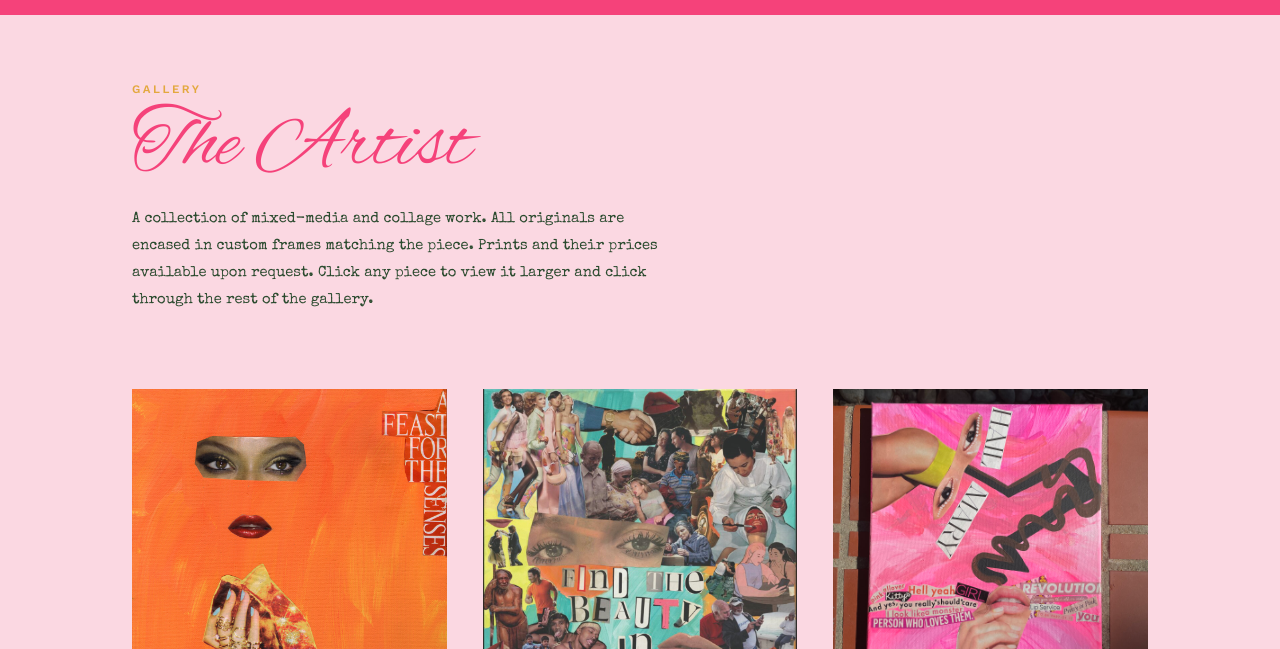
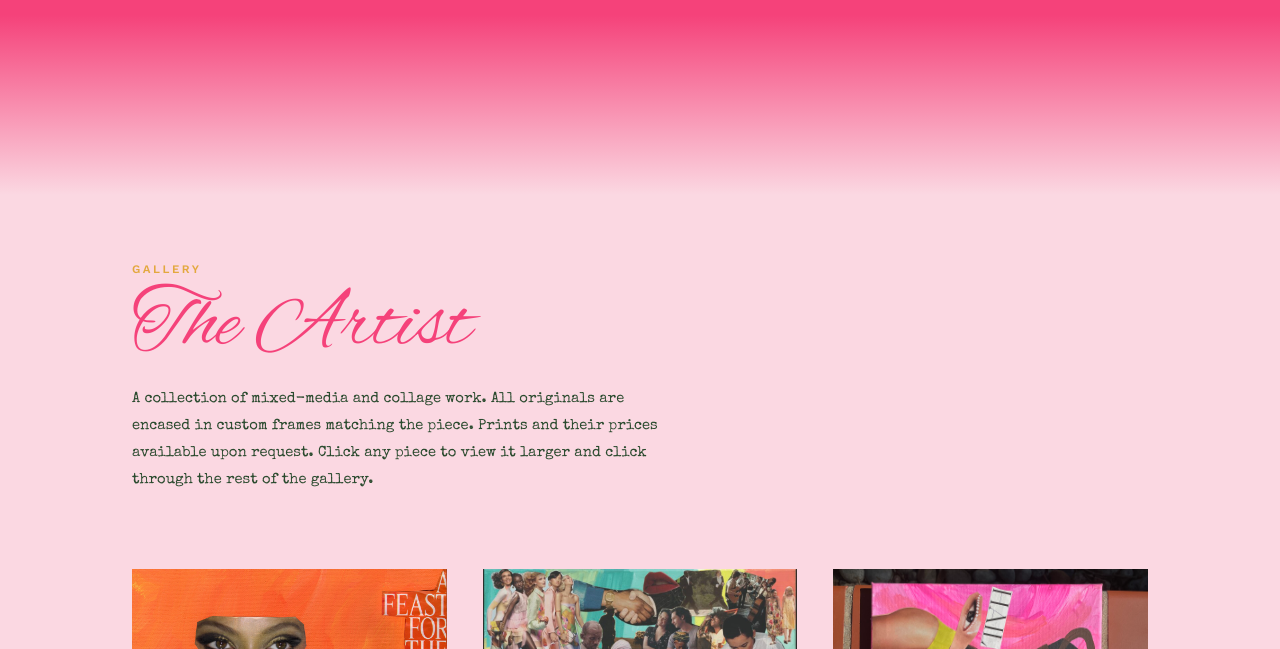
Before and after one commit to suzannahtsc/suzannahtsc.github.io, a plain HTML site: page art.html in a window 1280 px wide. Shown: the part 151-800 px from the top of the page. Drawn offline with nearby package versions, Linux system fonts and the light colour scheme.

Commit message:
Add files via upload

```diff
--- a/art.html
+++ b/art.html
@@ -18,6 +18,8 @@
     </nav>
   </div>
 </header>
+
+<div class="pink-fade"></div>
 
 <div class="page-head">
   <span class="eyebrow">Gallery</span>
```
Also changed, not shown: contact.html (+2 -0 lines).
